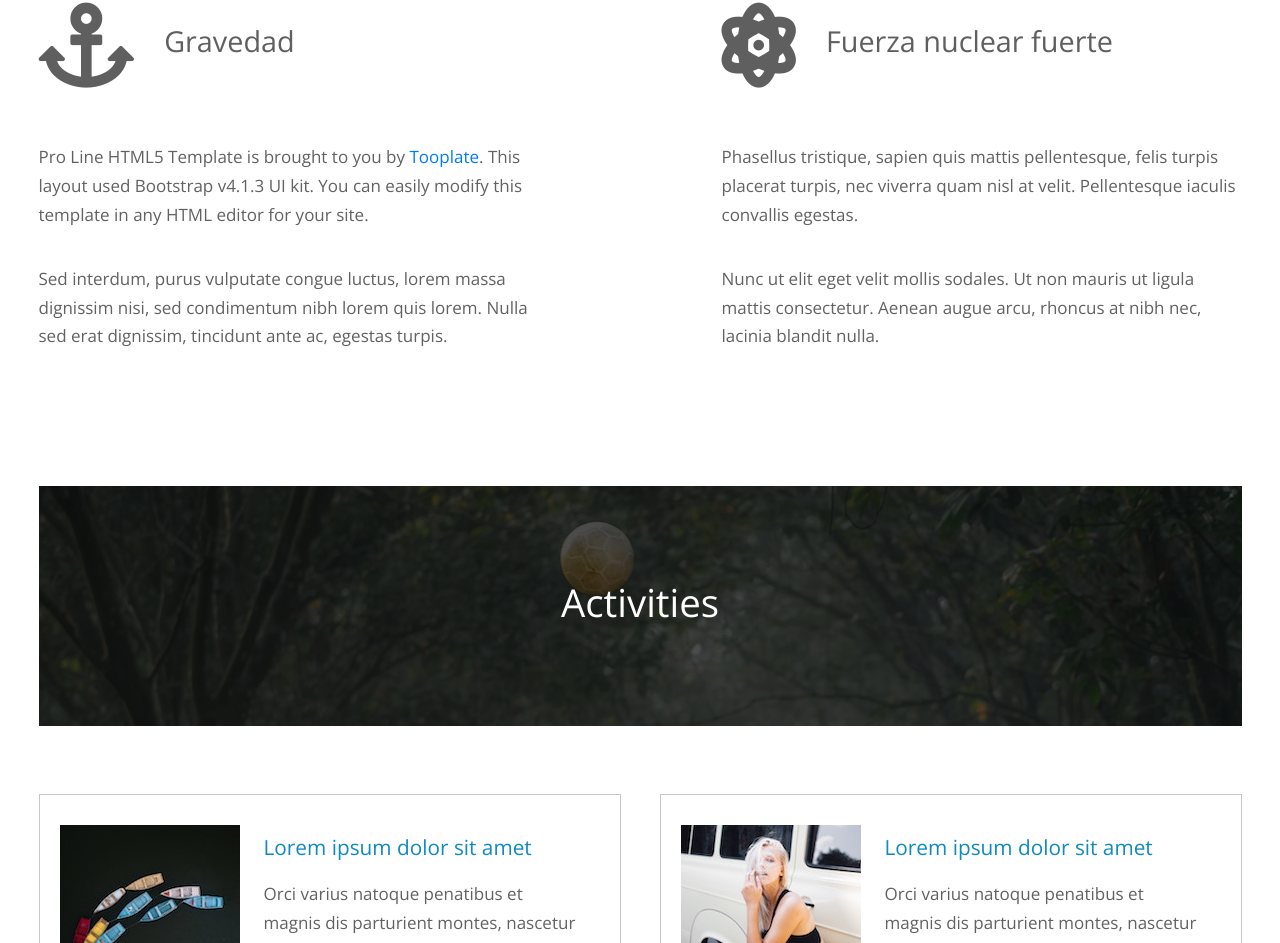
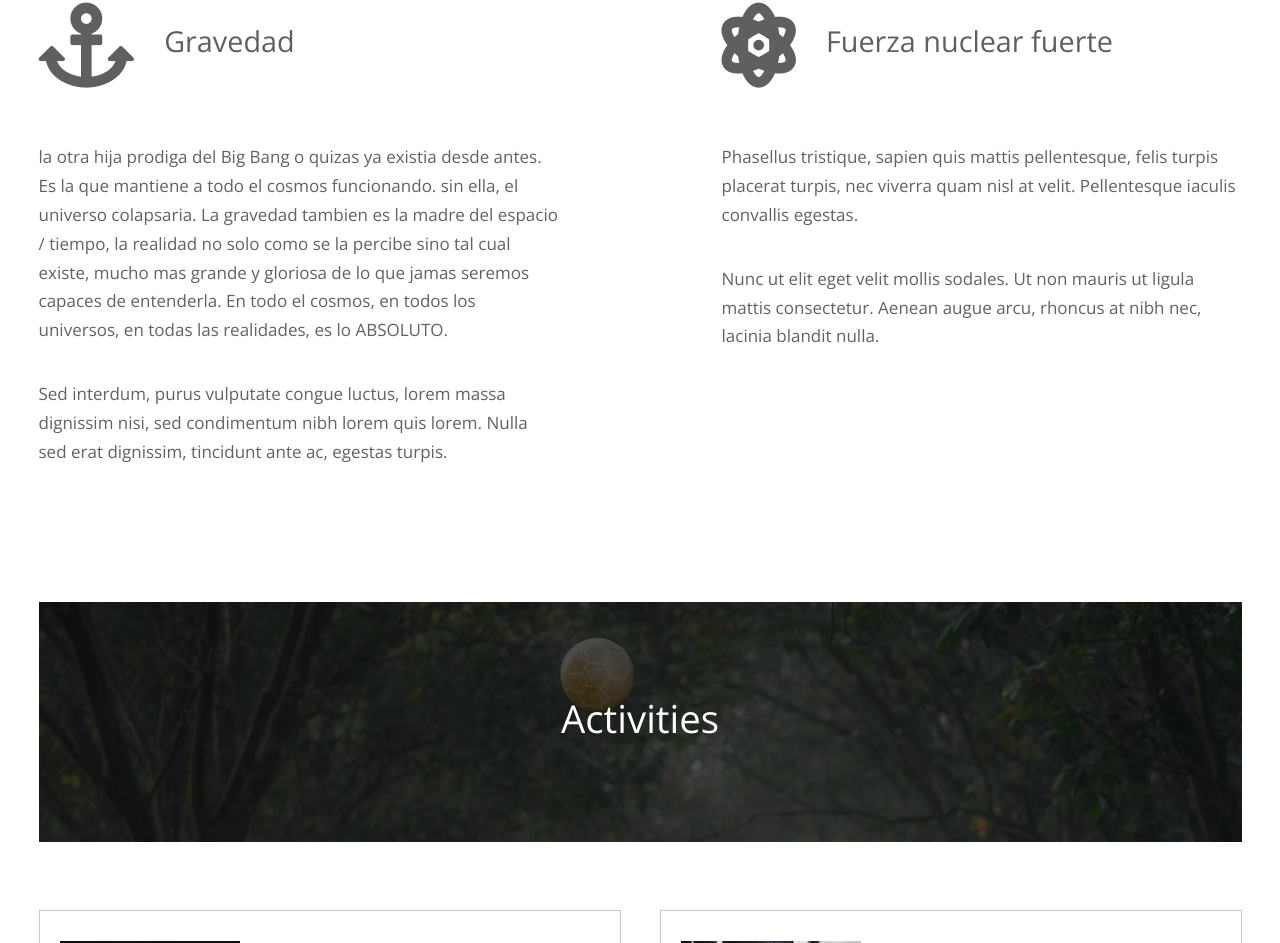
Before and after one commit to Nicolas-Irazabal/Astronomy-Class, a plain HTML site: page index.html in a window 1280 px wide. Shown: the part 929-1872 px from the top of the page. Drawn offline with nearby package versions, Linux system fonts and the light colour scheme.

Commit message:
Update index.html

```diff
--- a/index.html
+++ b/index.html
@@ -93,7 +93,7 @@ http://www.tooplate.com/view/2111-pro-line
                     <i class="fas fa-5x fa-anchor tm-feature-icon"></i>
                     <h3 class="tm-feature-h"> Gravedad </h3>
                 </header>
-                <p>Pro Line HTML5 Template is brought to you by <a rel="nofollow noopener" href="https://www.tooplate.com">Tooplate</a>. This layout used Bootstrap v4.1.3 UI kit. You can easily modify this template in any HTML editor for your site. </p>
+                <p>la otra hija prodiga del Big Bang o quizas ya existia desde antes. Es la que mantiene a todo el cosmos funcionando. sin ella, el universo colapsaria. La gravedad tambien es la madre del espacio / tiempo, la realidad no solo como se la percibe sino tal cual existe, mucho mas grande y gloriosa de lo que jamas seremos capaces de entenderla. En todo el cosmos, en todos los universos, en todas las realidades, es lo ABSOLUTO. </p>
                 <p>
                     Sed interdum, purus vulputate congue luctus, lorem massa dignissim nisi, sed condimentum nibh lorem
                     quis lorem. Nulla sed erat dignissim, tincidunt ante ac, egestas turpis.
```
